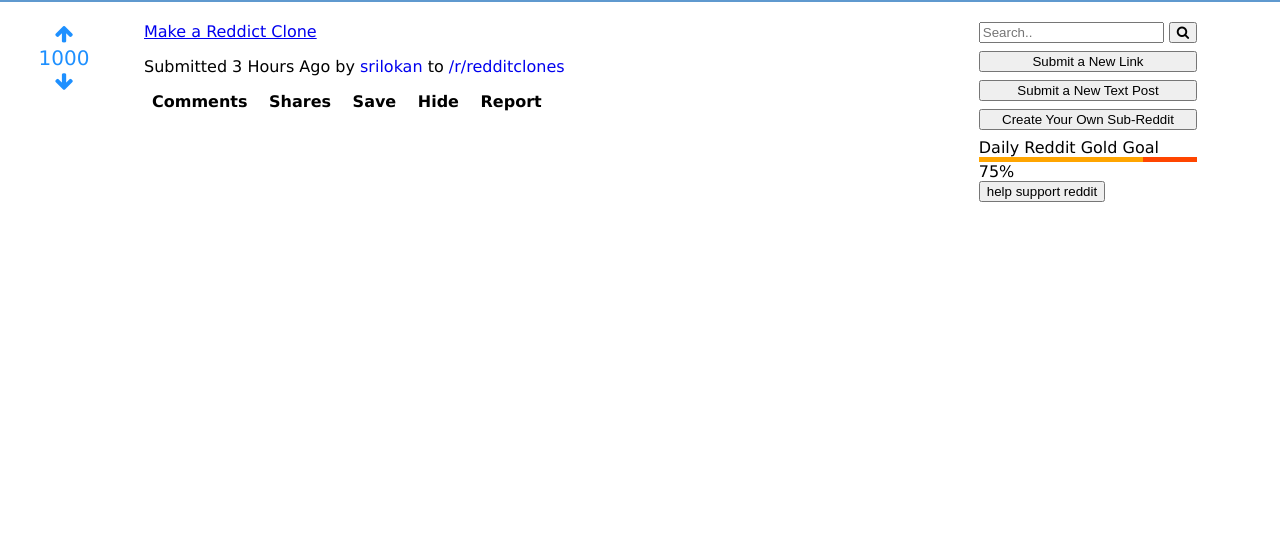
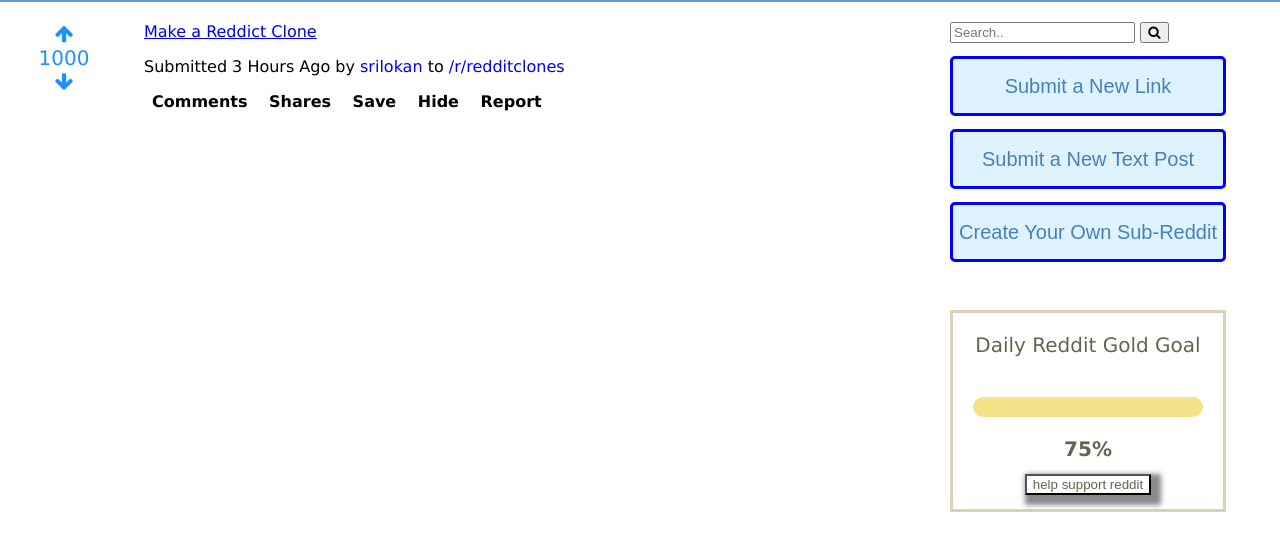
Before and after one commit to srilokanas/Reddit-by-Lok, a plain HTML site: page index.html in a window 1280 px wide. Shown: the part 100-650 px from the top of the page. Drawn offline with Linux system fonts and the light colour scheme; a script that the page names is missing.

Commit message:
Update style.css

```diff
--- a/style.css
+++ b/style.css
@@ -129,14 +129,58 @@
   align-items: center;
   justify-content: center;
 }
+
+.reddit-gold{
+    margin-top: 2.5em;
+    text-align: center;
+    border: solid rgb(219,209,181);
+}
+
+.reddit-gold div{
+font-weight: 0;
+font-size: 20px;
+padding-top: 1em;
+color: rgb(100,100,80);
+}
+
 .bar-container{
-  width: 100%;
-  height: 5px;
-  background-color: orangered;
+margin-right: 40px;
+margin-bottom: 1em;
+}
 
+
+.bar{
+border-radius: 10px;
+background-color: #F3E287;
+width: 100%;
+margin-left: 1em;
+margin-right: 1em;
 }
-.bar {
-  width: 75%;
-  height: 5px;
-  background-color: orange;
+
+.gold-percent{
+font-weight: bold;
 }
+
+.reddit-gold-support{
+    background-color: white;
+    margin-top: 1em;
+    margin-bottom: 1em;
+    color: rgb(100,100,80);
+    box-shadow: 5px 5px 5px 5px #888888;
+}
+
+.user-action-button{
+    background-color: #DEF2FF;
+    height: 3em;
+    margin-top: .25em;
+    font-size: 20px;
+    border: solid blue;
+    color: #4682b4;
+    border-radius: 5px;
+    width: 100;
+}
+
+.user-action-button:hover{
+    background-color: #3A5ECA;
+    color: white;
+}
```
